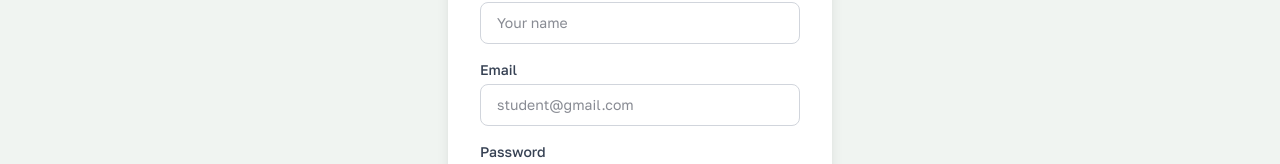
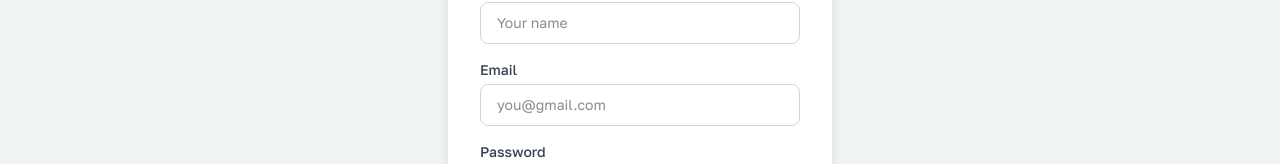
Before and after one commit to devhatabich/tutorfinalyearproject, a React (Vite) app in the folder front/: page /signUp in a window 1280 px wide. Shown: the part 297-461 px from the top of the page. Built offline with nearby package versions, Linux system fonts and the light colour scheme; no server answers.

Commit message:
Adding fixed playwright.config.js

```diff
--- a/front/src/pages/SignUp/signUp.jsx
+++ b/front/src/pages/SignUp/signUp.jsx
@@ -75,7 +75,7 @@ const SignUp = (props) => {
                             type="text"
                             maxLength={100}
                             className="w-full border border-gray-300 rounded-lg px-4 py-2.5 text-sm focus:outline-none focus:ring-2 transition-all"
-                            placeholder="student@gmail.com"
+                            placeholder="you@gmail.com"
                         />
                     </div>
                     <div>
```
